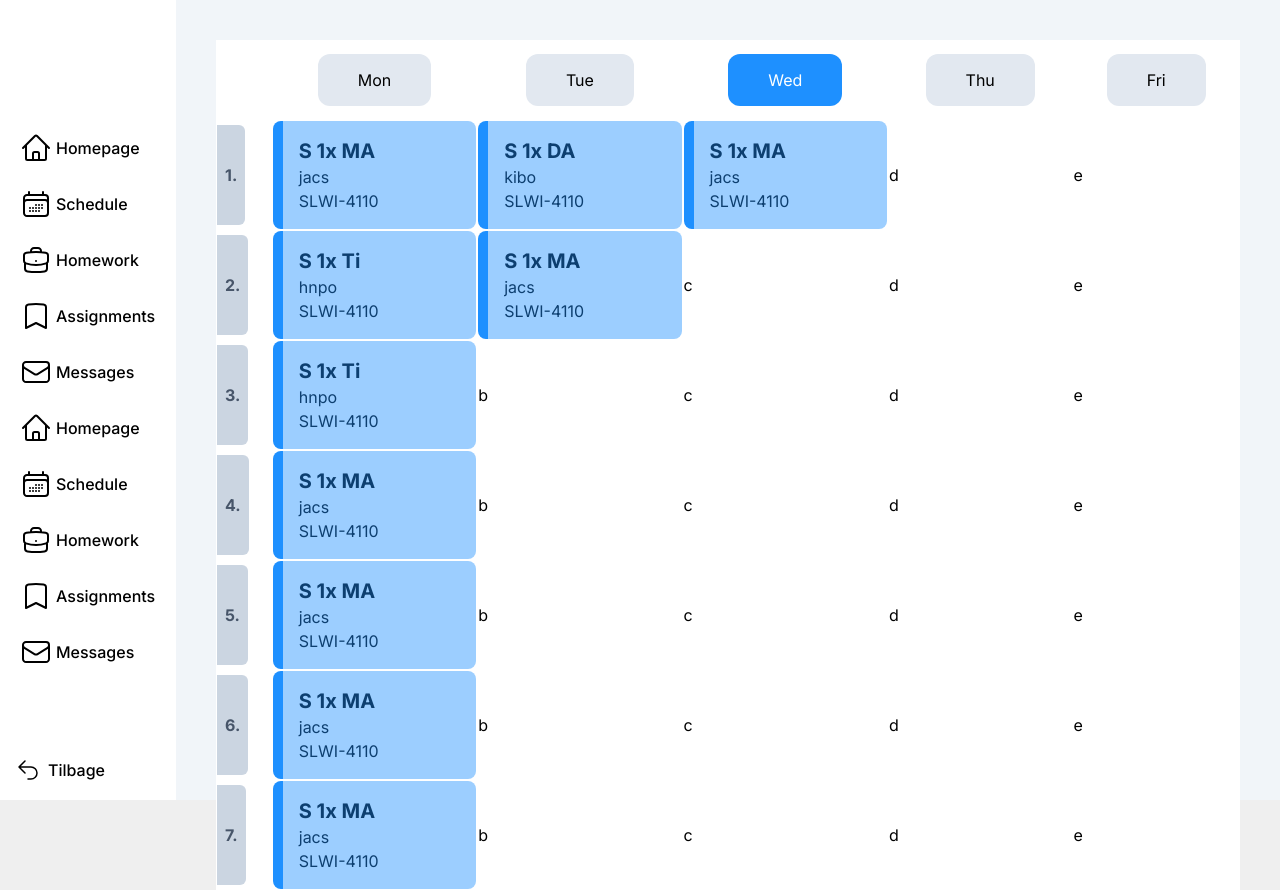
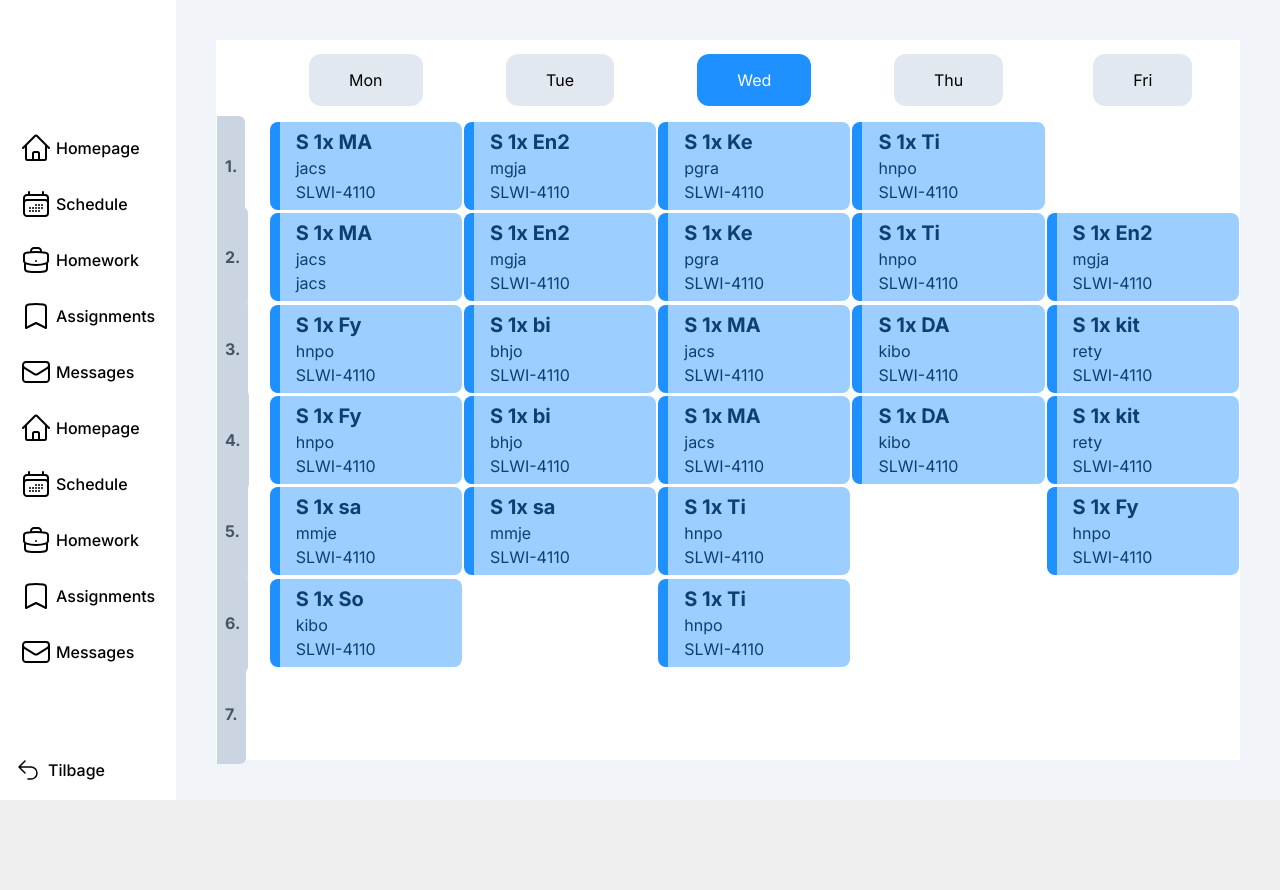
Before and after one commit to ZBC-Slagelse-HTX-X/Teknologi-project, a Next.js app in the folder applications/Lectio/: page / in a window 1280 px wide. After the commit the page ends 800 px from the top, so only its background shows below. Built offline with nearby package versions, Linux system fonts and the light colour scheme.

Commit message:
aftenes arbejde

```diff
--- a/applications/Lectio/app/ui/skema/skema.jsx
+++ b/applications/Lectio/app/ui/skema/skema.jsx
@@ -1,6 +1,61 @@
 import SkemaModule from "./skemaModule";
 
-// Lav så man kan skrive skema ind og ikke skal lede i filen efter enkelte dage.
+
+// Monday
+const scheduleMon = [
+    { subject: 'MA', teacher: 'jacs', room: 'SLWI-4110', key: 1, visibility: 'show' },
+    { subject: 'MA', teacher: 'jacs', room: 'SLWI-4110', key: 2, visibility: 'show' },
+    { subject: 'Fy', teacher: 'hnpo', room: 'SLWI-4110', key: 3, visibility: 'show' },
+    { subject: 'Fy', teacher: 'hnpo', room: 'SLWI-4110', key: 4, visibility: 'show' },
+    { subject: 'sa', teacher: 'mmje', room: 'SLWI-4110', key: 5, visibility: 'show' },
+    { subject: 'So', teacher: 'kibo', room: 'SLWI-4110', key: 6, visibility: 'show' },
+    { subject: '', teacher: '', room: '', key: 7, visibility: 'hide' },
+];
+
+// Tuesday
+const scheduleTue = [
+    { subject: 'En2', teacher: 'mgja', room: 'SLWI-4110', key: 1, visibility: 'show' },
+    { subject: 'En2', teacher: 'mgja', room: 'SLWI-4110', key: 2, visibility: 'show' },
+    { subject: 'bi', teacher: 'bhjo', room: 'SLWI-4110', key: 3, visibility: 'show' },
+    { subject: 'bi', teacher: 'bhjo', room: 'SLWI-4110', key: 4, visibility: 'show' },
+    { subject: 'sa', teacher: 'mmje', room: 'SLWI-4110', key: 5, visibility: 'show' },
+    { subject: '', teacher: '', room: '', key: 6, visibility: 'hide' },
+    { subject: '', teacher: '', room: '', key: 7, visibility: 'hide' },
+];
+
+// Wednesday
+const scheduleWed = [
+    { subject: 'Ke', teacher: 'pgra', room: 'SLWI-4110', key: 1, visibility: 'show' },
+    { subject: 'Ke', teacher: 'pgra', room: 'SLWI-4110', key: 2, visibility: 'show' },
+    { subject: 'MA', teacher: 'jacs', room: 'SLWI-4110', key: 3, visibility: 'show' },
+    { subject: 'MA', teacher: 'jacs', room: 'SLWI-4110', key: 4, visibility: 'show' },
+    { subject: 'Ti', teacher: 'hnpo', room: 'SLWI-4110', key: 5, visibility: 'show' },
+    { subject: 'Ti', teacher: 'hnpo', room: 'SLWI-4110', key: 6, visibility: 'show' },
+    { subject: '', teacher: '', room: '', key: 7, visibility: 'hide' },
+];
+
+// Thursday
+const scheduleThu = [
+    { subject: 'Ti', teacher: 'hnpo', room: 'SLWI-4110', key: 1, visibility: 'show' },
+    { subject: 'Ti', teacher: 'hnpo', room: 'SLWI-4110', key: 2, visibility: 'show' },
+    { subject: 'DA', teacher: 'kibo', room: 'SLWI-4110', key: 3, visibility: 'show' },
+    { subject: 'DA', teacher: 'kibo', room: 'SLWI-4110', key: 4, visibility: 'show' },
+    { subject: '', teacher: '', room: '', key: 5, visibility: 'hide' },
+    { subject: '', teacher: '', room: '', key: 6, visibility: 'hide' },
+    { subject: '', teacher: '', room: '', key: 7, visibility: 'hide' },
+];
+
+// Friday
+const scheduleFri = [
+    { subject: '', teacher: '', room: '', key: 1, visibility: 'hide' },
+    { subject: 'En2', teacher: 'mgja', room: 'SLWI-4110', key: 2, visibility: 'show' },
+    { subject: 'kit', teacher: 'rety', room: 'SLWI-4110', key: 3, visibility: 'show' },
+    { subject: 'kit', teacher: 'rety', room: 'SLWI-4110', key: 4, visibility: 'show' },
+    { subject: 'Fy', teacher: 'hnpo', room: 'SLWI-4110', key: 5, visibility: 'show' },
+    { subject: '', teacher: '', room: '', key: 6, visibility: 'hide' },
+    { subject: '', teacher: '', room: '', key: 7, visibility: 'hide' },
+];
+
 
 export default function skema() {
     return (
@@ -20,117 +75,74 @@ export default function skema() {
                         </thead>
                         <tbody>
 
+                            {/* Module 1 */}
                             <tr>
-                             <td>  <span className="h-[50px] bg-slate-300 py-10 px-2 rounded-e-md text-slate-600 font-bold">1.</span> </td>
-                                <td>
-                                    <SkemaModule subject="MA" teacher="jacs" room="SLWI-4110"/>
-                                </td>
-
-                                <td><SkemaModule subject="DA" teacher="kibo" room="SLWI-4110" /></td>
-                                <td>
-                                    <SkemaModule subject="MA" teacher="jacs" room="SLWI-4110" / >
-                                </td>
-                                <td>d</td>
-                                <td>e</td>
+                             <td> <span className="h-[50px] bg-slate-300 py-10 px-2 rounded-e-md text-slate-600 font-bold">1.</span> </td>
+                                <td><SkemaModule subject={scheduleMon[0].subject} teacher={scheduleMon[0].teacher} room={scheduleMon[0].room} visibility={scheduleMon[0].visibility} /></td>
+                                <td><SkemaModule subject={scheduleTue[0].subject} teacher={scheduleTue[0].teacher} room={scheduleMon[0].room} visibility={scheduleTue[0].visibility} /></td>
+                                <td><SkemaModule subject={scheduleWed[0].subject} teacher={scheduleWed[0].teacher} room={scheduleWed[0].room} visibility={scheduleWed[0].visibility} /></td>
+                                <td><SkemaModule subject={scheduleThu[0].subject} teacher={scheduleThu[0].teacher} room={scheduleThu[0].room} visibility={scheduleThu[0].visibility} /></td>
+                                <td><SkemaModule subject={scheduleFri[0].subject} teacher={scheduleFri[0].teacher} room={scheduleFri[0].room} visibility={scheduleFri[0].visibility} /></td>
                             </tr>
 
-                            {/* Tue */}
-                            <tr>
+                            {/* Module 2 */}
+                            <tr className="m-2">
                                 <td> <span className="h-[50px] bg-slate-300 py-10 px-2 rounded-e-md text-slate-600 font-bold">2.</span> </td>
-                                    <td>
-                                        <SkemaModule subject="Ti" teacher="hnpo" room="SLWI-4110" />
-                                    </td>
-
-                                <td>                                    <div className="bg-[#9CCEFF] border-l-[10px] border-l-[#1E90FF] p-4 rounded-lg">
-                                        <div className="flex flex-col text-[#0D3F70]">
-                                            <span className="font-bold text-xl">S 1x MA</span>
-                                            <span>jacs</span>
-                                            <span>SLWI-4110</span>
-                                        </div>
-                                    </div></td>
-                                <td>c</td>
-                                <td>d</td>
-                                <td>e</td>
+                                <td><SkemaModule subject={scheduleMon[1].subject} teacher={scheduleMon[1].teacher} room={scheduleMon[1].teacher} visibility={scheduleMon[1]} /></td>
+                                <td><SkemaModule subject={scheduleTue[1].subject} teacher={scheduleTue[1].teacher} room={scheduleTue[1].room} visibility={scheduleTue[1].visibility} /></td>
+                                <td><SkemaModule subject={scheduleWed[1].subject} teacher={scheduleWed[1].teacher} room={scheduleWed[1].room} visibility={scheduleWed[1].visibility} /></td>
+                                <td><SkemaModule subject={scheduleThu[1].subject} teacher={scheduleThu[1].teacher} room={scheduleThu[1].room} visibility={scheduleThu[1].visibility} /></td>
+                                <td><SkemaModule subject={scheduleFri[1].subject} teacher={scheduleFri[1].teacher} room={scheduleFri[1].room} visibility={scheduleFri[1].visibility} /></td>
                             </tr>
 
-
+                            {/* Module 3 */}
                             <tr>
                             <td> <span className="h-[50px] bg-slate-300 py-10 px-2 rounded-e-md text-slate-600 font-bold">3.</span> </td>
-                                <td>
-                                    <SkemaModule subject="Ti" teacher="hnpo" room="SLWI-4110" />
-                                </td>
-                                <td>b</td>
-                                <td>c</td>
-                                <td>d</td>
-                                <td>e</td>
+                                <td><SkemaModule subject={scheduleMon[2].subject} teacher={scheduleMon[2].teacher} room={scheduleMon[2].room} visibility={scheduleMon[2]} /></td>
+                                <td><SkemaModule subject={scheduleTue[2].subject} teacher={scheduleTue[2].teacher} room={scheduleTue[2].room} visibility={scheduleTue[2].visibility} /></td>
+                                <td><SkemaModule subject={scheduleWed[2].subject} teacher={scheduleWed[2].teacher} room={scheduleWed[2].room} visibility={scheduleWed[2].visibility} /></td>
+                                <td><SkemaModule subject={scheduleThu[2].subject} teacher={scheduleThu[2].teacher} room={scheduleThu[2].room} visibility={scheduleThu[2].visibility} /></td>
+                                <td><SkemaModule subject={scheduleFri[2].subject} teacher={scheduleFri[2].teacher} room={scheduleFri[2].room} visibility={scheduleFri[2].visibility} /></td>
                             </tr>
 
-                            {/* Thu */}
+                            {/* Module 4 */}
                             <tr>
                             <td> <span className="h-[50px] bg-slate-300 py-10 px-2 rounded-e-md text-slate-600 font-bold">4.</span> </td>
-                                <td>
-                                    <div className="bg-[#9CCEFF] border-l-[10px] border-l-[#1E90FF] p-4 rounded-lg">
-                                        <div className="flex flex-col text-[#0D3F70]">
-                                            <span className="font-bold text-xl">S 1x MA</span>
-                                            <span>jacs</span>
-                                            <span>SLWI-4110</span>
-                                        </div>
-                                    </div>
-                                </td>
-                                <td>b</td>
-                                <td>c</td>
-                                <td>d</td>
-                                <td>e</td>
+                                <td><SkemaModule subject={scheduleMon[3].subject} teacher={scheduleMon[3].teacher} room={scheduleMon[3].room} visibility={scheduleMon[3].visibility} /></td>
+                                <td><SkemaModule subject={scheduleTue[3].subject} teacher={scheduleTue[3].teacher} room={scheduleTue[3].room} visibility={scheduleTue[3].visibility} /></td>
+                                <td><SkemaModule subject={scheduleWed[3].subject} teacher={scheduleWed[3].teacher} room={scheduleWed[3].room} visibility={scheduleWed[3].visibility} /></td>
+                                <td><SkemaModule subject={scheduleThu[3].subject} teacher={scheduleThu[3].teacher} room={scheduleThu[3].room} visibility={scheduleThu[3].visibility} /></td>
+                                <td><SkemaModule subject={scheduleFri[3].subject} teacher={scheduleFri[3].teacher} room={scheduleFri[3].room} visibility={scheduleFri[3].visibility} /></td>
                             </tr>
 
-                            {/* Fri */}
+                            {/* Module 5 */}
                             <tr>
                             <td> <span className="h-[50px] bg-slate-300 py-10 px-2 rounded-e-md text-slate-600 font-bold">5.</span> </td>
-                                <td>
-                                    <div className="bg-[#9CCEFF] border-l-[10px] border-l-[#1E90FF] p-4 rounded-lg">
-                                        <div className="flex flex-col text-[#0D3F70]">
-                                            <span className="font-bold text-xl">S 1x MA</span>
-                                            <span>jacs</span>
-                                            <span>SLWI-4110</span>
-                                        </div>
-                                    </div>
-                                </td>
-                                <td>b</td>
-                                <td>c</td>
-                                <td>d</td>
-                                <td>e</td>
+                                <td><SkemaModule subject={scheduleMon[4].subject} teacher={scheduleMon[4].teacher} room={scheduleMon[4].room} visibility={scheduleMon[3]} /></td>
+                                <td><SkemaModule subject={scheduleTue[4].subject} teacher={scheduleTue[4].teacher} room={scheduleTue[4].room} visibility={scheduleTue[4].visibility} /></td>
+                                <td><SkemaModule subject={scheduleWed[4].subject} teacher={scheduleWed[4].teacher} room={scheduleWed[4].room} visibility={scheduleWed[4].visibility} /></td>
+                                <td><SkemaModule subject={scheduleThu[4].subject} teacher={scheduleThu[4].teacher} room={scheduleThu[4].room} visibility={scheduleThu[4].visibility} /></td>
+                                <td><SkemaModule subject={scheduleFri[4].subject} teacher={scheduleFri[4].teacher} room={scheduleFri[4].room} visibility={scheduleFri[4].visibility} /></td>
                             </tr>
+
+                            {/* Module 6 */}
                             <tr>
                             <td> <span className="h-[50px] bg-slate-300 py-10 px-2 rounded-e-md text-slate-600 font-bold">6.</span> </td>
-                            <td>
-                                    <div className="bg-[#9CCEFF] border-l-[10px] border-l-[#1E90FF] p-4 rounded-lg">
-                                        <div className="flex flex-col text-[#0D3F70]">
-                                            <span className="font-bold text-xl">S 1x MA</span>
-                                            <span>jacs</span>
-                                            <span>SLWI-4110</span>
-                                        </div>
-                                    </div>
-                                </td>
-                                <td>b</td>
-                                <td>c</td>
-                                <td>d</td>
-                                <td>e</td>
+                                <td><SkemaModule subject={scheduleMon[5].subject} teacher={scheduleMon[5].teacher} room={scheduleMon[5].room} visibility={scheduleMon[5].visibility} /></td>
+                                <td><SkemaModule subject={scheduleTue[5].subject} teacher={scheduleTue[5].teacher} room={scheduleTue[5].room} visibility={scheduleTue[5].visibility} /></td>
+                                <td><SkemaModule subject={scheduleWed[5].subject} teacher={scheduleWed[5].teacher} room={scheduleWed[5].room} visibility={scheduleWed[5].visibility} /></td>
+                                <td><SkemaModule subject={scheduleThu[5].subject} teacher={scheduleThu[5].teacher} room={scheduleThu[5].room} visibility={scheduleThu[5].visibility} /></td>
+                                <td><SkemaModule subject={scheduleFri[5].subject} teacher={scheduleFri[5].teacher} room={scheduleFri[5].room} visibility={scheduleFri[5].visibility} /></td>
                             </tr>
+
+                            {/* Module 7 */}
                             <tr>
                             <td> <span className="h-[50px] bg-slate-300 py-10 px-2 rounded-e-md text-slate-600 font-bold">7.</span> </td>
-                            <td>
-                                    <div className="bg-[#9CCEFF] border-l-[10px] border-l-[#1E90FF] p-4 rounded-lg">
-                                        <div className="flex flex-col text-[#0D3F70]">
-                                            <span className="font-bold text-xl">S 1x MA</span>
-                                            <span>jacs</span>
-                                            <span>SLWI-4110</span>
-                                        </div>
-                                    </div>
-                                </td>
-                                <td>b</td>
-                                <td>c</td>
-                                <td>d</td>
-                                <td>e</td>
+                                <td><SkemaModule subject={scheduleMon[6].subject} teacher={scheduleMon[6].teacher} room={scheduleMon[6].room} visibility={scheduleMon[6].visibility} /></td>
+                                <td><SkemaModule subject={scheduleTue[6].subject} teacher={scheduleTue[6].teacher} room={scheduleTue[6].room} visibility={scheduleTue[6].visibility} /></td>
+                                <td><SkemaModule subject={scheduleWed[6].subject} teacher={scheduleWed[6].teacher} room={scheduleWed[6].room} visibility={scheduleWed[6].visibility} /></td>
+                                <td><SkemaModule subject={scheduleThu[6].subject} teacher={scheduleThu[6].teacher} room={scheduleThu[6].room} visibility={scheduleThu[6].visibility} /></td>
+                                <td><SkemaModule subject={scheduleFri[6].subject} teacher={scheduleFri[6].teacher} room={scheduleFri[6].room} visibility={scheduleFri[6].visibility} /></td>
                             </tr>
                         </tbody>
                     </table>
--- a/applications/Lectio/app/ui/skema/skemaModule.jsx
+++ b/applications/Lectio/app/ui/skema/skemaModule.jsx
@@ -1,12 +1,12 @@
 export default function skemaModule( args ) {
 
-    if (args.hide) {
+    if (args.visibility == 'hide') {
         return (
-            null
+            <div className="min-h-[88px]"></div>
         );
     } else {
         return (
-        <div className="bg-[#9CCEFF] border-l-[10px] border-l-[#1E90FF] p-4 rounded-lg">
+        <div className="bg-[#9CCEFF] border-l-[10px] border-l-[#1E90FF] p-4 rounded-lg max-w-[275px] max-h-[88px] flex items-center">
             <div className="flex flex-col text-[#0D3F70]">
                 <span className="font-bold text-xl">S 1x { args.subject }</span>
                 <span>{ args.teacher }</span>
@@ -15,6 +15,4 @@ export default function skemaModule( args ) {
         </div>
         );
     }
-
-
 }
```
